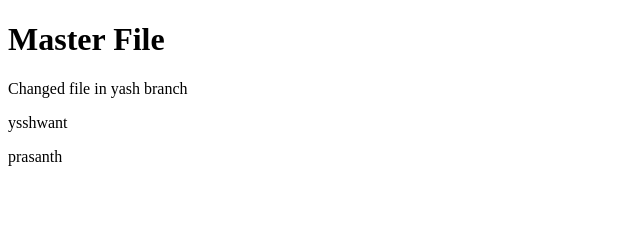
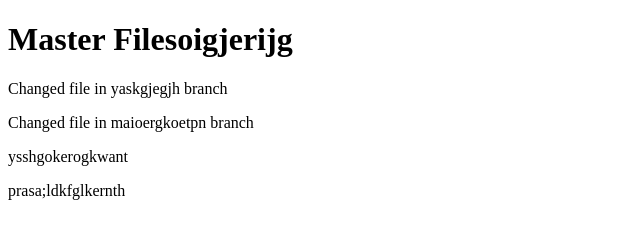
Before and after one commit to venkatyashwanth/shared-project, a plain HTML site: page index.html in a window 1280 px wide. Shown: the whole page, without its empty margins (0-640 px from the left). Drawn offline with Linux system fonts and the light colour scheme.

Commit message:
yash file added

```diff
--- a/index.html
+++ b/index.html
@@ -6,10 +6,11 @@
     <title>HTML</title>
 </head>
 <body>
-    <h1>Master File</h1>
-    <p>Changed file in yash branch</p>
-    <p>ysshwant</p>
-    <p>prasanth</p>
+    <h1>Master Filesoigjerijg</h1>
+    <p>Changed file in yaskgjegjh branch</p>
+    <p>Changed file in maioergkoetpn branch</p>
+    <p>ysshgokerogkwant</p>
+    <p>prasa;ldkfglkernth</p>
 
 </body>
 </html>
```
Also changed, not shown: yash.html (added, +11 -0 lines).
